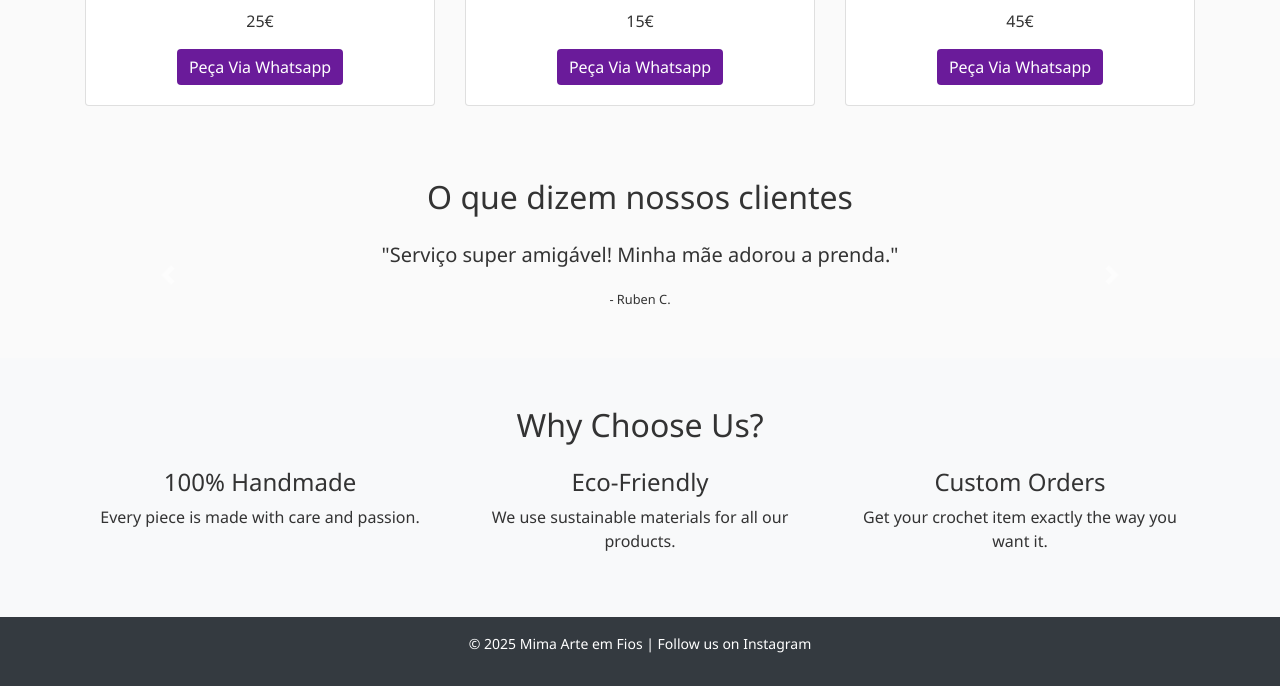
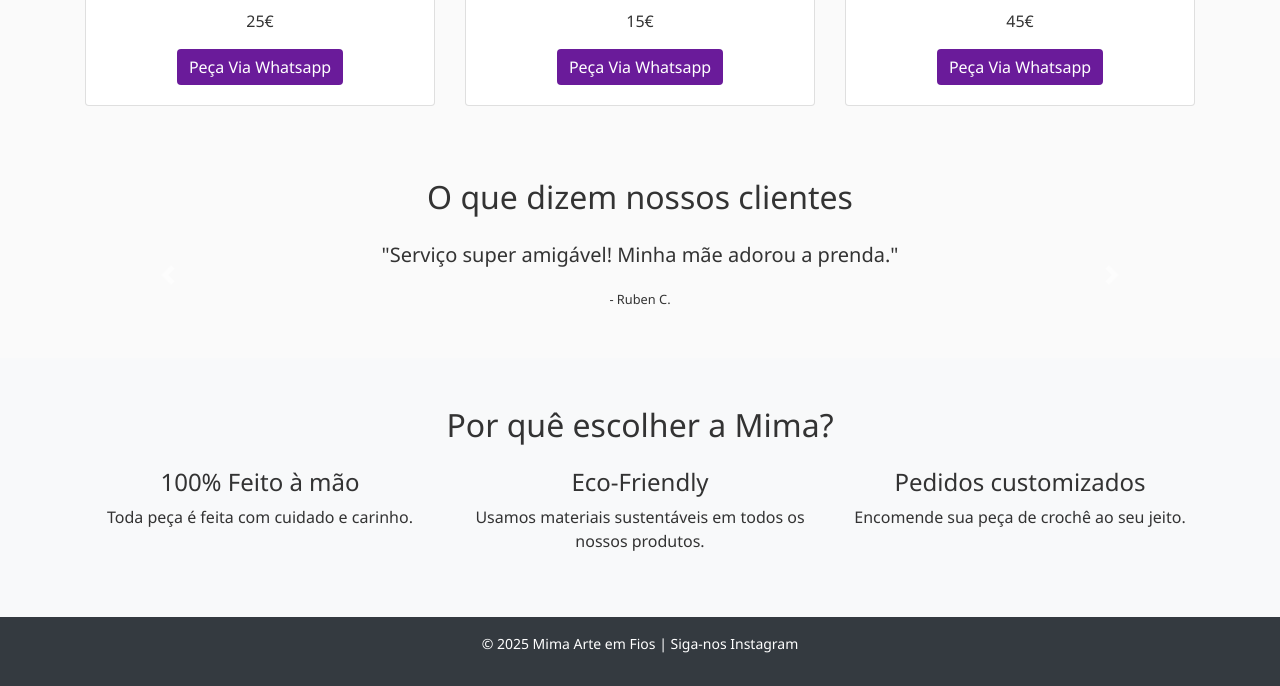
Before and after one commit to gracaflucas/Crochet-Store-Website, a plain HTML site: page PT/index.html in a window 1280 px wide. Shown: the part 734-1420 px from the top of the page. Drawn offline with nearby package versions, Linux system fonts and the light colour scheme.

Commit message:
fixed footer translation

```diff
--- a/PT/index.html
+++ b/PT/index.html
@@ -106,19 +106,19 @@
     <!-- Why Choose Us -->
     <section class="bg-light py-5">
         <div class="container">
-            <h2 class="text-center mb-4">Why Choose Us?</h2>
+            <h2 class="text-center mb-4">Por quê escolher a Mima?</h2>
             <div class="row text-center">
                 <div class="col-md-4">
-                    <h4>100% Handmade</h4>
-                    <p>Every piece is made with care and passion.</p>
+                    <h4>100% Feito à mão</h4>
+                    <p>Toda peça é feita com cuidado e carinho.</p>
                 </div>
                 <div class="col-md-4">
                     <h4>Eco-Friendly</h4>
-                    <p>We use sustainable materials for all our products.</p>
+                    <p>Usamos materiais sustentáveis em todos os nossos produtos.</p>
                 </div>
                 <div class="col-md-4">
-                    <h4>Custom Orders</h4>
-                    <p>Get your crochet item exactly the way you want it.</p>
+                    <h4>Pedidos customizados</h4>
+                    <p>Encomende sua peça de crochê ao seu jeito.</p>
                 </div>
             </div>
         </div>
@@ -126,7 +126,7 @@
 
     <!-- Footer -->
     <footer class="bg-dark text-white text-center py-3">
-        <p>&copy; 2025 Mima Arte em Fios | Follow us on
+        <p>&copy; 2025 Mima Arte em Fios | Siga-nos
             <a href="#" class="text-white">Instagram</a>
         </p>
     </footer>
```
